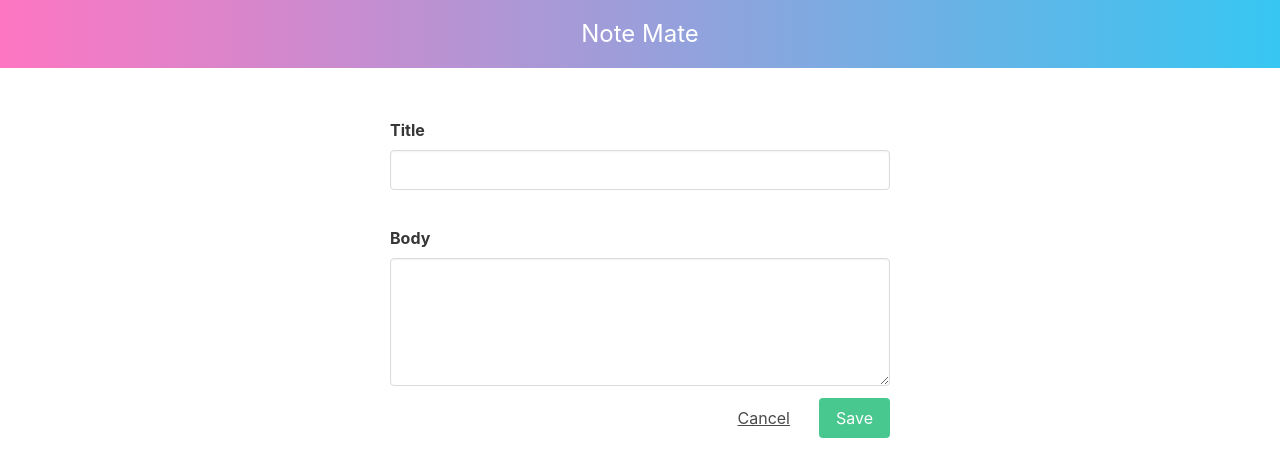
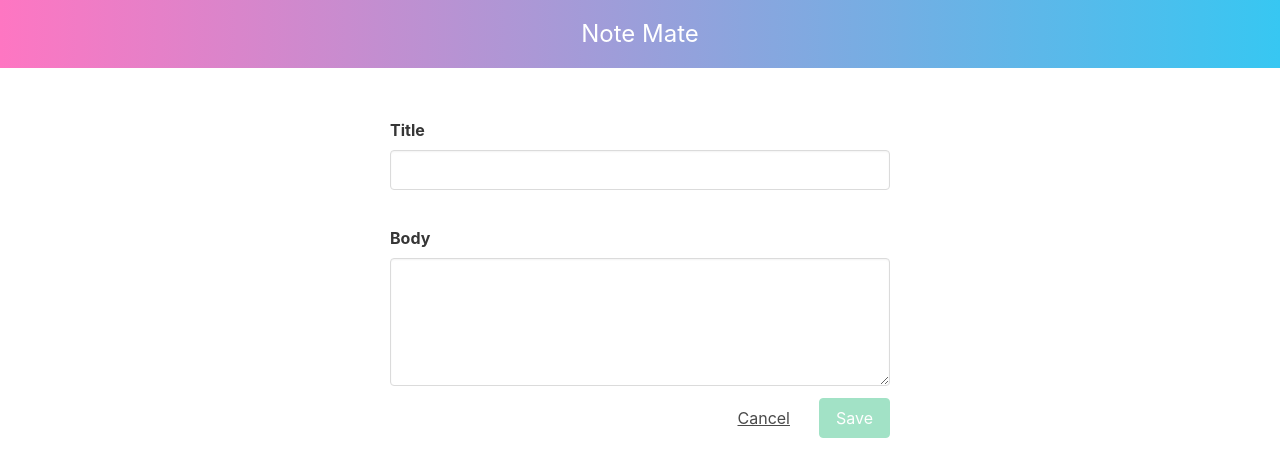
Before and after one commit to yousrak-hub/SimpleAngularNoteApp, an Angular app: page /1 in a window 1280 px wide. Shown: the top 476 px of the page. Built offline with nearby package versions, Linux system fonts and the light colour scheme.

Commit message:
Adding validation

```diff
--- a/src/app/pages/note-details/note-details.component.css
+++ b/src/app/pages/note-details/note-details.component.css
@@ -1,5 +1,11 @@
-.form-container{
+.form-container {
   max-width: 500px;
   margin: auto;
   margin-top: 50px;
 }
+
+input.ng-invalid.ng-touched,
+textarea.ng-invalid.ng-touched {
+  border-color: red;
+  box-shadow: 0px 0px 0px 2px rgb(red, 0.1);
+}
--- a/src/app/pages/note-details/note-details.component.html
+++ b/src/app/pages/note-details/note-details.component.html
@@ -3,7 +3,7 @@
     <div class="field">
       <label class="label">Title</label>
       <div class="control">
-        <input type="text" name="title" [ngModel]="note.title" class="input">
+        <input type="text" name="title" required [ngModel]="note.title" class="input">
       </div>
     </div>
     <br>
@@ -19,7 +19,7 @@
         <button class="button is-text" type="button">Cancel</button>
       </div>
       <div class="control">
-        <button class="button is-success" type="submit">Save</button>
+        <button class="button is-success" type="submit" [disabled]="!noteForm.valid">Save</button>
       </div>
     </div>
   </form>
```
